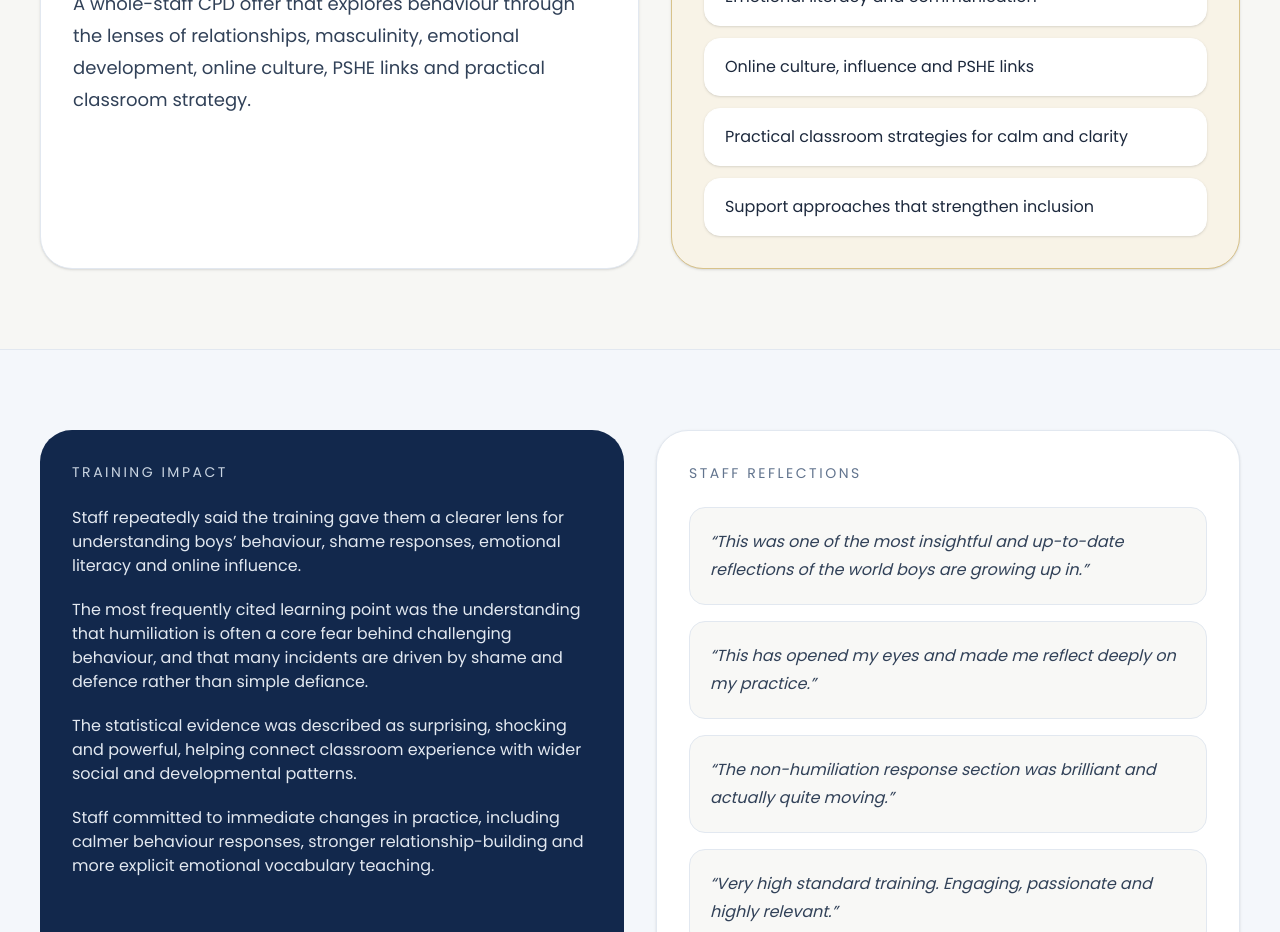
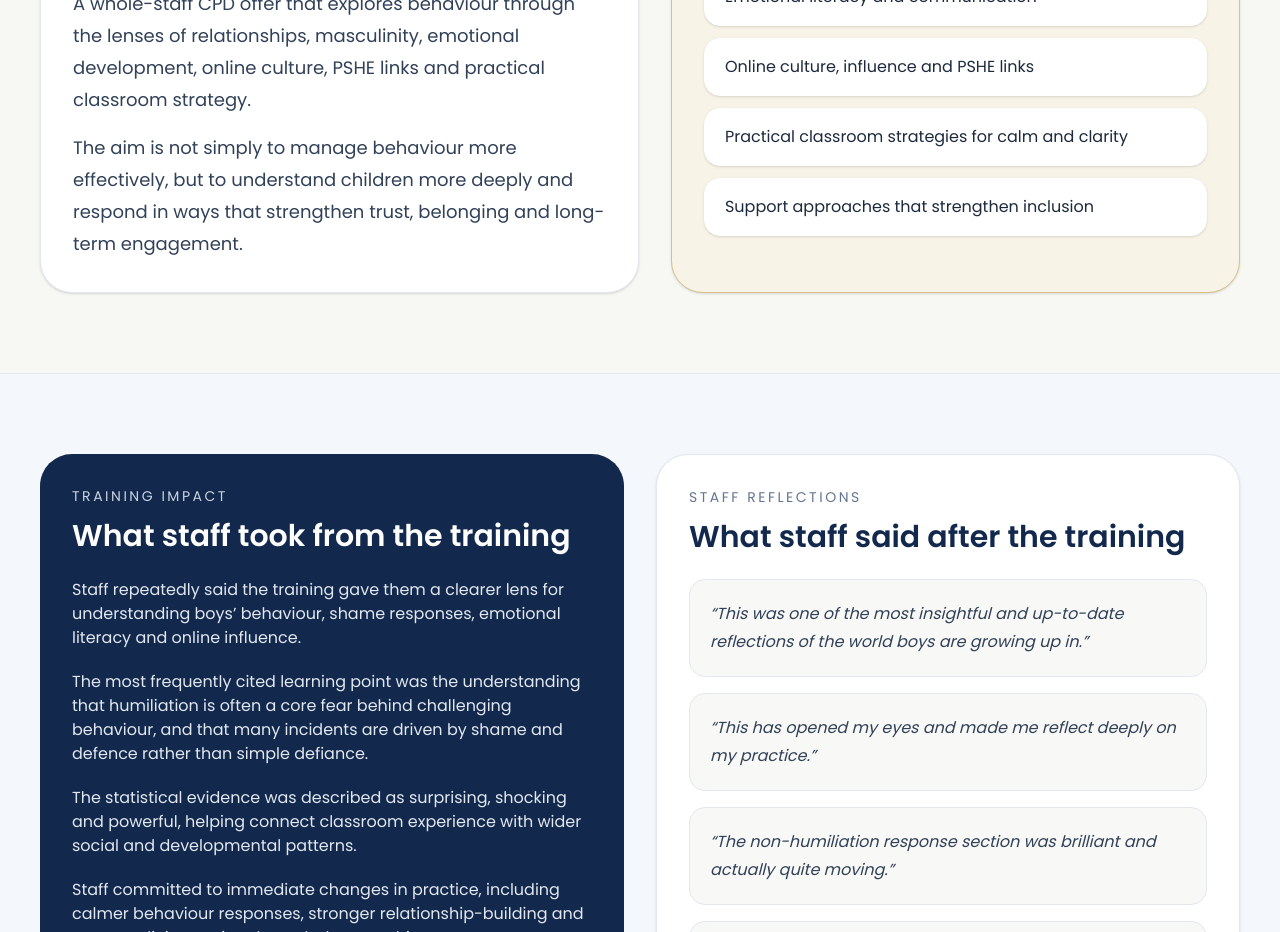
Before and after one commit to davedodd89-ai/warren-dodd-education, a Next.js app: page /cpd in a window 1280 px wide. Shown: the part 2060-2992 px from the top of the page. Built offline with nearby package versions, Linux system fonts and the light colour scheme.

Commit message:
clean replace cpd page

```diff
--- a/app/cpd/page.tsx
+++ b/app/cpd/page.tsx
@@ -109,6 +109,9 @@ export default function CPDPage() {
             <p className="mt-6 text-lg leading-8 text-slate-700">
               A whole-staff CPD offer that explores behaviour through the lenses of relationships, masculinity, emotional development, online culture, PSHE links and practical classroom strategy.
             </p>
+            <p className="mt-4 text-lg leading-8 text-slate-700">
+              The aim is not simply to manage behaviour more effectively, but to understand children more deeply and respond in ways that strengthen trust, belonging and long-term engagement.
+            </p>
           </div>
 
           <div className="rounded-[2rem] border border-[#D8C28A] bg-[#F8F3E7] p-8 shadow-sm">
@@ -136,6 +139,9 @@ export default function CPDPage() {
               <p className="text-sm uppercase tracking-[0.18em] text-slate-300">
                 Training impact
               </p>
+              <h3 className="mt-3 text-3xl font-semibold text-white">
+                What staff took from the training
+              </h3>
               <div className="mt-6 space-y-5 text-slate-200">
                 {impactPoints.map((item) => (
                   <p key={item}>{item}</p>
@@ -147,6 +153,9 @@ export default function CPDPage() {
               <p className="text-sm uppercase tracking-[0.18em] text-slate-500">
                 Staff reflections
               </p>
+              <h3 className="mt-3 text-3xl font-semibold text-[#12284C]">
+                What staff said after the training
+              </h3>
               <div className="mt-6 space-y-4">
                 {testimonials.map((quote) => (
                   <div
```
